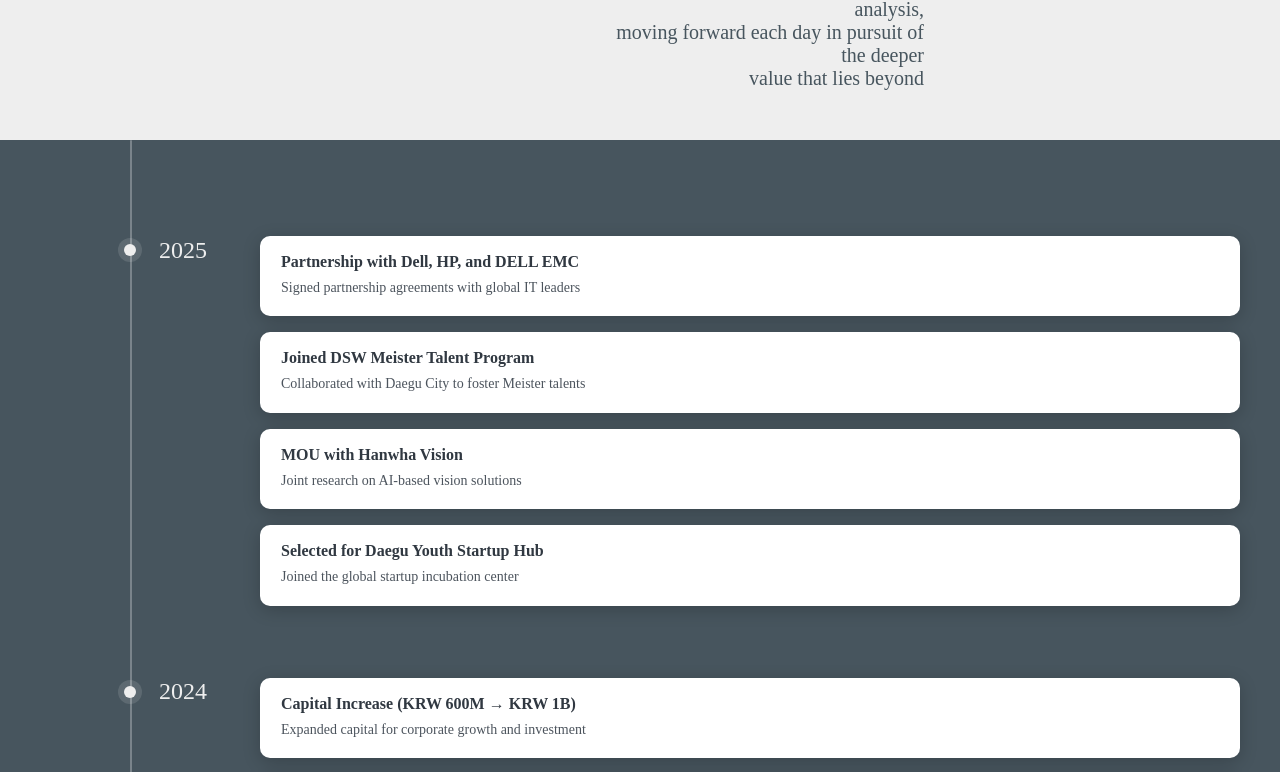
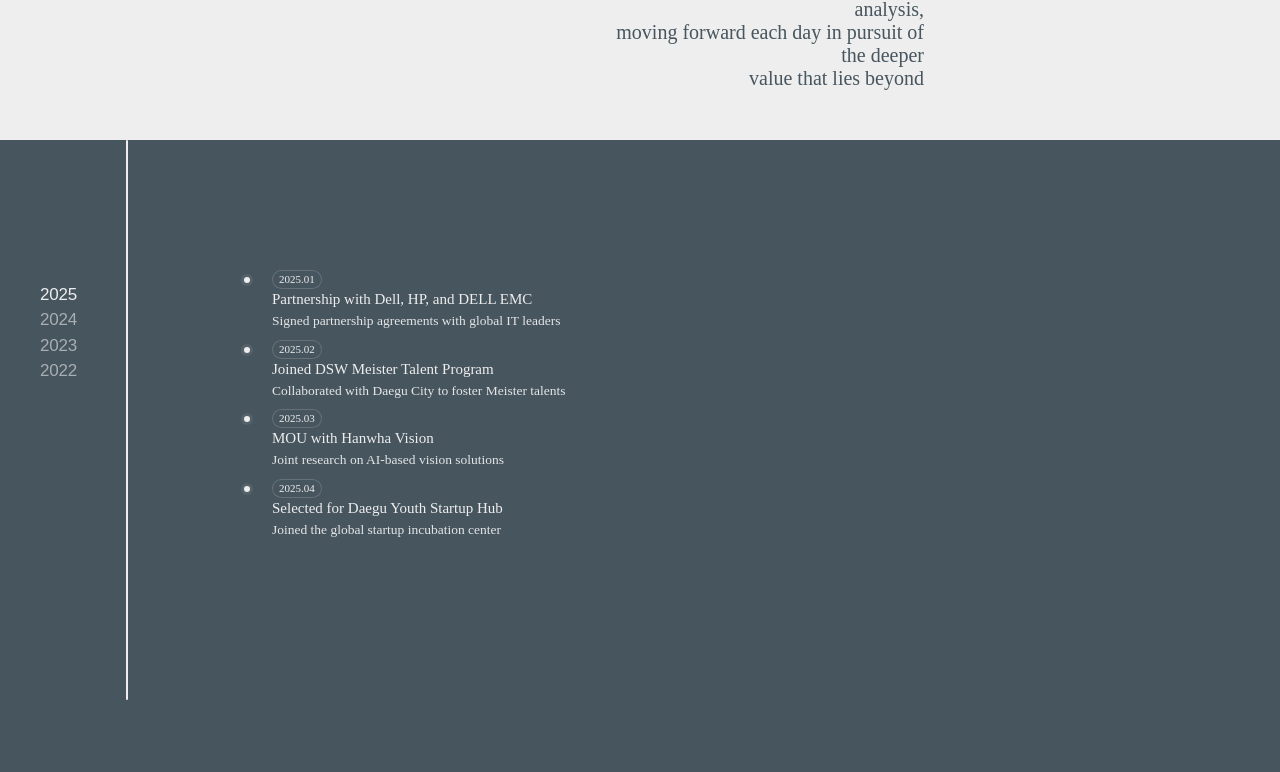
Before and after one commit to Bigtablet/bigtablet-homepage-web, a Next.js app: page /en/about in a window 1280 px wide. Shown: the part 922-1694 px from the top of the page. Built offline with nearby package versions, Linux system fonts and the light colour scheme; no server answers.

Commit message:
fix: about history design

```diff
--- a/messages/ko.json
+++ b/messages/ko.json
@@ -233,7 +233,7 @@
         },
         {
           "id": "2025-02",
-          "title": "DSW Meister 인재 육성 프로그램 협약",
+          "title": "대구소프트웨어마이스터고등학교 인재 육성 프로그램 협약",
           "description": "대구시 주관 마이스터 인재 양성 협약 체결"
         },
         {
--- a/src/components/about/history/index.tsx
+++ b/src/components/about/history/index.tsx
@@ -1,10 +1,11 @@
 "use client";
 
-import { useCallback, useMemo, useRef } from "react";
+import { useCallback, useEffect, useMemo, useRef, useState } from "react";
 import type { HistoryItemType } from "src/types/about/history.type";
 import "./style.scss";
 
 type Props = { items: HistoryItemType[] };
+type YearGroup = { year: number; list: HistoryItemType[] };
 
 const groupByYear = (items: HistoryItemType[]) =>
     items.reduce<Record<number, HistoryItemType[]>>((acc, cur) => {
@@ -12,24 +13,78 @@ const groupByYear = (items: HistoryItemType[]) =>
         return acc;
     }, {});
 
+const pad2 = (n: number) => (n < 10 ? `0${n}` : `${n}`);
+const formatYearMonthFromId = (id: string | number) => {
+    const s = String(id).replace(/[^0-9]/g, "");
+    if (s.length >= 6) {
+        const y = s.slice(0, 4);
+        const m = pad2(Number(s.slice(4, 6)) || 1);
+        return `${y}.${m}`;
+    }
+    return s;
+};
+
+const STICKY_TOP = 96;
+
 const History = ({ items }: Props) => {
-    const ref = useRef<HTMLDivElement>(null);
+    const scrollRef = useRef<HTMLDivElement>(null);
+    const [groups, setGroups] = useState<YearGroup[]>([]);
+    const [currentYear, setCurrentYear] = useState<number | null>(null);
 
-    const grouped = useMemo(() => {
+    useEffect(() => {
         const g = groupByYear(items);
-        return Object.keys(g)
-            .map(Number)
-            .sort((a, b) => b - a)
-            .map((y) => ({
+        const years = Object.keys(g).map(Number).sort((a, b) => b - a);
+        const mapped: YearGroup[] = years.map((y) => ({
             year: y,
-                list: g[y].sort((a, b) => (a.id > b.id ? 1 : -1)),
+            list: [...g[y]].sort((a, b) => (a.id > b.id ? 1 : -1)),
         }));
+        setGroups(mapped);
+        if (mapped.length) setCurrentYear((prev) => prev ?? mapped[0].year);
     }, [items]);
 
+    const years = useMemo(() => groups.map((g) => g.year), [groups]);
+
+    const recomputeActiveYear = useCallback(() => {
+        const container = scrollRef.current;
+        if (!container) return;
+
+        const blocks = Array.from(
+            container.querySelectorAll<HTMLDivElement>(".history__year-block")
+        );
+        if (!blocks.length) return;
+
+        const pivot = container.scrollTop + STICKY_TOP + 8;
+        let active = Number(blocks[0].dataset.year);
+
+        for (const block of blocks) {
+            const top = block.offsetTop;
+            const bottom = top + block.offsetHeight;
+            if (bottom >= pivot) {
+                active = Number(block.dataset.year);
+                break;
+            }
+        }
+        setCurrentYear(active);
+    }, []);
+
+    useEffect(() => {
+        const el = scrollRef.current;
+        if (!el) return;
+        recomputeActiveYear();
+        const onScroll = () => recomputeActiveYear();
+        const onResize = () => recomputeActiveYear();
+        el.addEventListener("scroll", onScroll, { passive: true });
+        window.addEventListener("resize", onResize);
+        return () => {
+            el.removeEventListener("scroll", onScroll);
+            window.removeEventListener("resize", onResize);
+        };
+    }, [recomputeActiveYear]);
+
     const onKeyDown = useCallback((e: React.KeyboardEvent<HTMLDivElement>) => {
-        const el = ref.current;
+        const el = scrollRef.current;
         if (!el) return;
-        const step = 80;
+        const step = 72;
         if (e.key === "ArrowDown") {
             e.preventDefault();
             el.scrollBy({ top: step, behavior: "smooth" });
@@ -45,31 +100,83 @@ const History = ({ items }: Props) => {
         }
     }, []);
 
+    const scrollToYear = useCallback((year: number) => {
+        const container = scrollRef.current;
+        if (!container) return;
+        const target = container.querySelector<HTMLDivElement>(
+            `.history__year-block[data-year="${year}"]`
+        );
+        if (!target) return;
+        setCurrentYear(year);
+        const targetTop = target.offsetTop - STICKY_TOP - 6;
+        const maxTop = container.scrollHeight - container.clientHeight;
+        container.scrollTo({
+            top: Math.max(0, Math.min(targetTop, maxTop)),
+            behavior: "smooth",
+        });
+    }, []);
+
     return (
-        <section className="history" aria-label="Company history">
-            <div className="history__scroll" ref={ref} tabIndex={0} onKeyDown={onKeyDown} role="list">
-                {grouped.map(({ year, list }) => (
-                    <div className="history__year-block" key={year} role="listitem">
-                        <div className="history__left">
-                            <div className="history__dot" />
-                            <div className="history__year">{year}</div>
+        <section className={"history" + (currentYear ? " is-ready" : "")} aria-label="Company history">
+            <div
+                className="history__scroll"
+                ref={scrollRef}
+                tabIndex={0}
+                onKeyDown={onKeyDown}
+                role="list"
+            >
+                <div className="history__sticky">
+                    <div className="history__years" role="tablist" aria-label="Years">
+                        {years.map((y) => (
+                            <button
+                                key={y}
+                                type="button"
+                                role="tab"
+                                aria-selected={currentYear === y}
+                                className={"history__year-item" + (currentYear === y ? " is-active" : "")}
+                                onClick={() => scrollToYear(y)}
+                            >
+                                <span className="history__year-text">{y}</span>
+                            </button>
+                        ))}
+                    </div>
+                    <div />
+                </div>
+
+                {groups.map(({ year, list }) => {
+                    const isActive = currentYear === year;
+                    return (
+                        <section
+                            className={"history__year-block" + (isActive ? " is-active" : "")}
+                            key={year}
+                            role="listitem"
+                            data-year={year}
+                            aria-label={`${year} timeline`}
+                        >
+                            <div className="history__left" aria-hidden>
+                                <span className="history__year history__year--inline">{year}</span>
                             </div>
                             <div className="history__right">
                                 {list.map((it) => (
-                                <article className="history__card" key={it.id}>
-                                    <header className="history__card-head">
-                                        <h3 className="history__title">{it.title}</h3>
+                                    <div className="history__row" key={it.id}>
+                                        <span className="history__row-dot" aria-hidden />
+                                        <div className="history__row-body">
+                                            <div className="history__row-meta">
+                                                <span className="history__badge">{formatYearMonthFromId(it.id)}</span>
                                                 {it.dateLabel && <span className="history__date">{it.dateLabel}</span>}
-                                    </header>
-                                    {it.description && <p className="history__desc">{it.description}</p>}
-                                </article>
-                            ))}
+                                            </div>
+                                            <div className="history__row-title">{it.title}</div>
+                                            {it.description && <div className="history__row-desc">{it.description}</div>}
                                         </div>
                                     </div>
                                 ))}
                             </div>
                         </section>
                     );
+                })}
+            </div>
+        </section>
+    );
 };
 
 export default History;
--- a/src/components/about/history/style.scss
+++ b/src/components/about/history/style.scss
@@ -4,10 +4,9 @@
 .history {
   --container-width: 1200px;
   --container-max: min(var(--container-width), 95vw);
-  --left-col: 180px;
-
+  --left-col: 172px;
   width: 100%;
-  height: 100vh;
+  height: 70vh;
   background: var(--text-darkblue);
   position: relative;
   overflow: hidden;
@@ -20,7 +19,7 @@
   bottom: 0;
   left: calc(50vw - var(--container-max) / 2 + var(--left-col) / 2);
   width: 2px;
-  background: rgba(255, 255, 255, 0.28);
+  background: var(--text-light);
   border-radius: 1px;
   z-index: 0;
 }
@@ -30,76 +29,103 @@
   height: 100%;
   overflow-y: auto;
   scroll-behavior: smooth;
-  padding: 60px 0;
+  padding: 48px 0;
   z-index: 1;
+  scroll-snap-type: y proximity;
 }
+
+.history__sticky {
+  position: sticky;
+  top: 96px;
+  width: var(--container-max);
+  margin: 0 auto 4px auto;
+  display: grid;
+  grid-template-columns: var(--left-col) 1fr;
+  column-gap: 32px;
+  align-items: start;
+  z-index: 2;
+}
+
+.history__years {
+  @include flex-column;
+  gap: 4px;
+  width: var(--left-col);
+}
+
+.history__year-item {
+  @include Medium;
+  appearance: none;
+  -webkit-appearance: none;
+  background: transparent !important;
+  border: 0 !important;
+  box-shadow: none !important;
+  border-radius: 0 !important;
+  padding: 0;
+  margin: 0;
+  height: auto;
+  display: block;
+  text-align: left;
+  color: rgba(255, 255, 255, 0.56);
+  opacity: 0.95;
+  line-height: 1.25;
+  cursor: pointer;
+  transition: color 0.16s ease, opacity 0.16s ease;
+}
+
+.history__year-item:hover { opacity: 1; }
+.history__year-item.is-active { @include SemiBold; color: var(--text-light); opacity: 1; }
+
+.history__year-text { font-size: 17px; letter-spacing: -0.01em; }
 
 .history__year-block {
   width: var(--container-max);
   margin: 0 auto;
   display: grid;
   grid-template-columns: var(--left-col) 1fr;
-  column-gap: 40px;
+  column-gap: 32px;
   align-items: start;
-  padding: 36px 0;
+  padding: 16px 0;
+  scroll-snap-align: start;
 }
 
-.history__left,
-.history__year-wrap {
-  @include flex-center;
-  position: relative;
-  width: var(--left-col);
-  min-height: 28px;
+.history.is-ready .history__year-block:not(.is-active) .history__right { display: none; }
+
+.history__year--inline { position: absolute; opacity: 0; pointer-events: none; }
+
+.history__right { @include flex-column; gap: 8px; }   /* ↓ 간격 축소 */
+
+.history__row {
+  display: grid;
+  grid-template-columns: 18px 1fr; /* ↓ 도트 영역 축소 */
+  column-gap: 10px;
 }
 
-.history__dot {
-  position: absolute;
-  left: calc(var(--left-col) / 2);
-  top: 50%;
-  transform: translate(-50%, -50%);
-  width: 12px;
-  height: 12px;
+.history__row-dot {
+  width: 6px;
+  height: 6px;
+  margin-top: 7px;
   border-radius: 50%;
   background: var(--text-light);
-  box-shadow: 0 0 0 6px rgba(255, 255, 255, 0.12);
-  z-index: 2;
+  box-shadow: 0 0 0 3px rgba(255, 255, 255, 0.08);
 }
 
-.history__year {
+.history__row-body { @include flex-column; gap: 2px; }
+
+.history__row-meta { display: inline-flex; gap: 6px; }
+
+.history__badge {
   @include SemiBold;
-  font-size: 24px;
+  font-size: 11px;
+  line-height: 1;
+  padding: 3px 6px;
+  border-radius: 999px;
+  background: var(--text-darkblue);
   color: var(--text-light);
-  padding-left: calc(var(--left-col) / 2 + 16px);
+  border: 1px solid rgba(255, 255, 255, 0.16);
 }
 
-.history__right,
-.history__items {
-  @include flex-column;
-  gap: 16px;
-}
+.history__date { @include Medium; font-size: 12px; color: var(--text-mediumdarkblue); }
 
-.history__card {
-  background: #fff;
-  color: var(--text-dark);
-  border-radius: 10px;
-  padding: 16px 20px;
-  box-shadow: 0 4px 18px rgba(0, 0, 0, 0.2);
-  border: 1px solid rgba(255, 255, 255, 0.08);
-  transition: transform 0.2s ease, box-shadow 0.2s ease;
+.history__row-title { @include SemiBold; font-size: 15px; color: var(--text-light); }
 
-  &:hover {
-    transform: translateY(-2px);
-    box-shadow: 0 8px 22px rgba(0, 0, 0, 0.25);
-  }
-}
-
-.history__card-head {
-  display: flex;
-  align-items: baseline;
-  justify-content: space-between;
-  margin-bottom: 6px;
-}
-
-.history__title { @include SemiBold; font-size: 16px; color: var(--text-dark); }
-.history__date  { @include Medium; font-size: 13px; color: var(--text-mediumdarkblue); }
-.history__desc  { @include Medium; font-size: 14px; color: var(--text-mediumdarkblue); line-height: 1.6; }
+.history__row-desc { @include Medium; font-size: 13.5px; color: rgba(255, 255, 255, 0.85); line-height: 1.6; }
```
Lines whose indentation alone changed are shown as unchanged.
